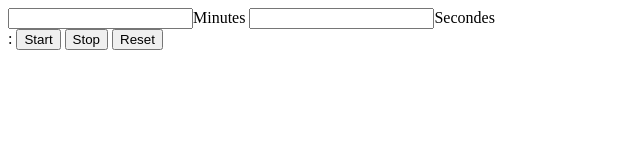
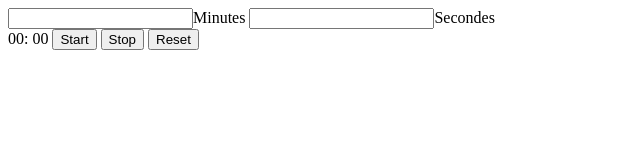
Before and after one commit to Cphil31/Design-Pattern, a website: page index.html in a window 1280 px wide. Both pictures are taken after a click on the button "Reset". Shown: the whole page, without its empty margins (0-640 px from the left). Drawn offline with nearby package versions, Linux system fonts and the light colour scheme.

Commit message:
ajout du "00" >10

```diff
--- a/index.html
+++ b/index.html
@@ -13,8 +13,8 @@
 	</div>
 
 	<div>
-		<span id="minute"></span>:
-		<span id="seconde"></span>
+		<span id="minute">00</span>:
+		<span id="seconde">00</span>
 		<button id="start">Start</button>
 		<button id="stop">Stop</button>
 		<button id="reset">Reset</button>
--- a/object.js
+++ b/object.js
@@ -2,7 +2,7 @@
 (function(){
   // object
   window.app = {
-  	timer : 100,
+  	timer : 10,
   	intervalID:null,
   	init: function(){
   		app.listeners();
@@ -32,14 +32,20 @@
   	afficher:function(){
   		var minute = parseInt(app.timer/60, 10);
   		var seconde = parseInt(app.timer - minute*60);
+
+
+  		if(minute < 10){
+			minute = '0'+ minute;
+		}
+		if(seconde < 10){
+			seconde = '0' + seconde;
+		}
   		$("#minute").html(minute);
   		$("#seconde").html(seconde);
   	},
 
   	recommencer:function(){
-			$("#minute").html(minute);
-  			$("#seconde").html(seconde);
-  			app.timer;
+  		app.init;
   	},
   };
 
```
